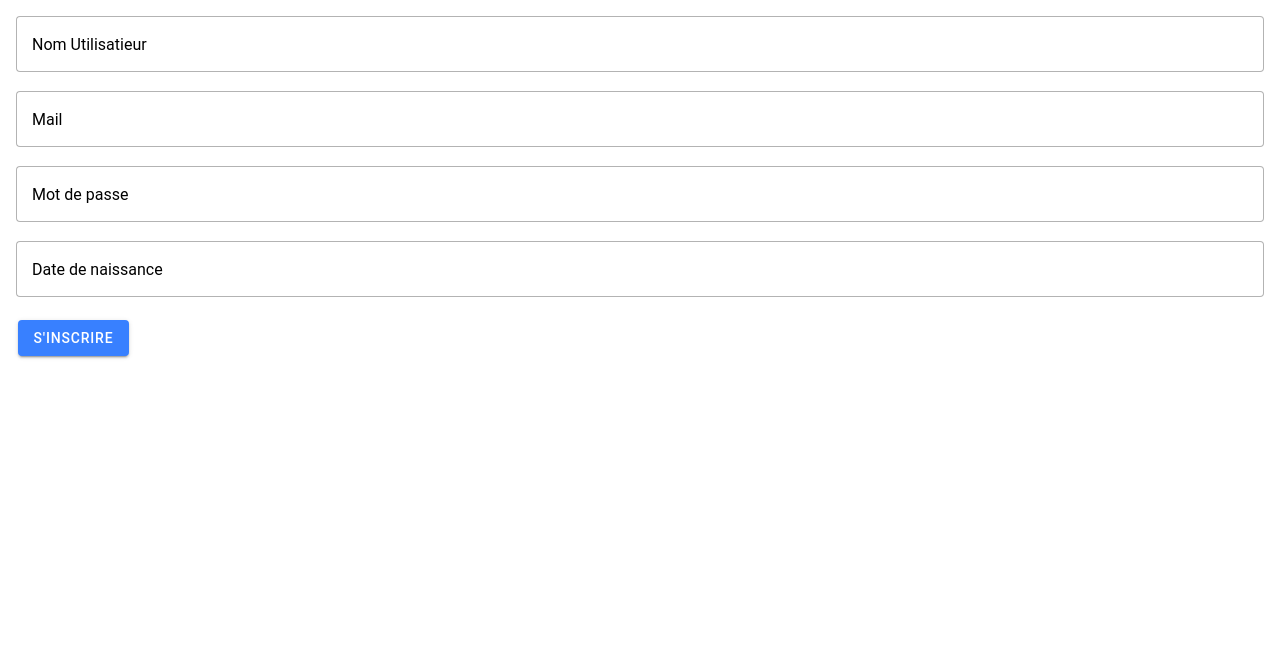
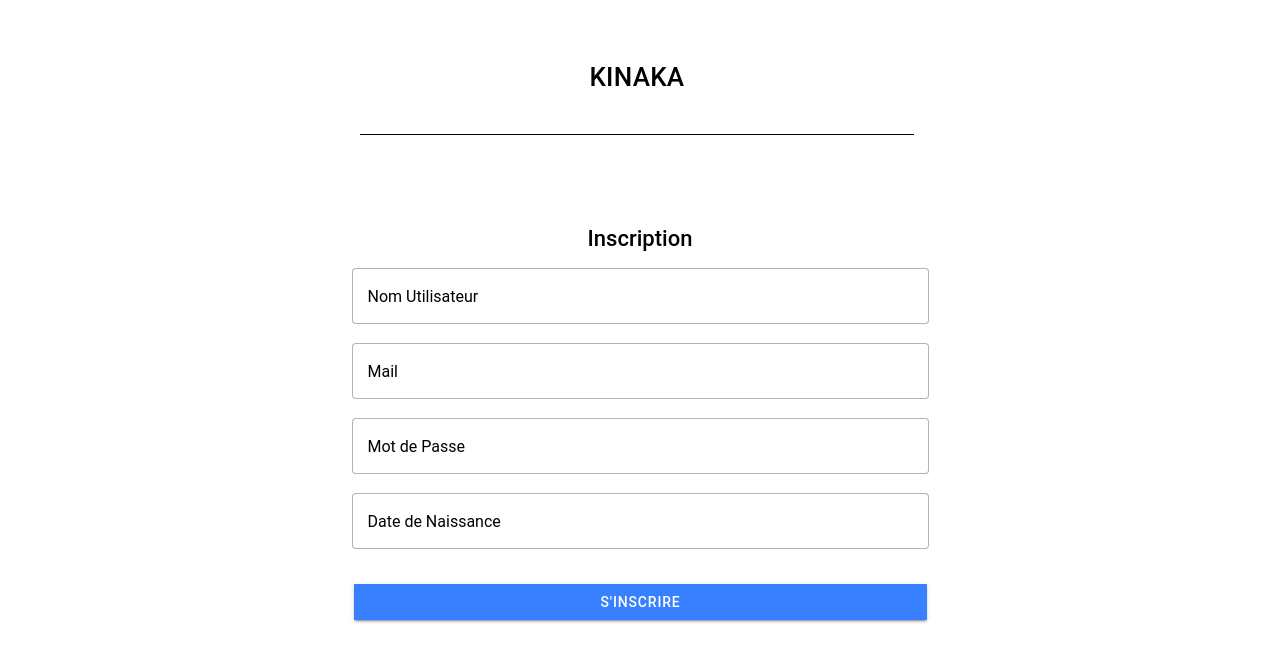
Before and after one commit to Maela1698/Kinaka-mobile, a React (Vite) app: page /inscription in a window 1280 px wide. Shown: the top 662 px of the page. Built offline with nearby package versions, Linux system fonts and the light colour scheme.

Commit message:
commit first

```diff
--- a/src/App.tsx
+++ b/src/App.tsx
@@ -1,8 +1,8 @@
 import { Redirect, Route } from 'react-router-dom';
 import { IonApp, IonRouterOutlet, setupIonicReact } from '@ionic/react';
 import { IonReactRouter } from '@ionic/react-router';
-import Home from './pages/Home';
 import Login from './pages/Login';
+
 
 /* Core CSS required for Ionic components to work properly */
 import '@ionic/react/css/core.css';
--- a/src/pages/Acceuil.tsx
+++ b/src/pages/Acceuil.tsx
@@ -1,6 +1,5 @@
 import React from 'react';
-import { IonButtons, IonContent, IonHeader, IonMenu, IonMenuButton, IonPage, IonTitle, IonToolbar } from '@ionic/react';
-import './style/main.css';
+import { IonButtons, IonCard, IonCardContent, IonCardHeader, IonCardSubtitle, IonCardTitle, IonContent, IonHeader, IonMenu, IonMenuButton, IonPage, IonTitle, IonToolbar } from '@ionic/react';
 
 function Acceuil() {
   return (
@@ -22,7 +21,16 @@ function Acceuil() {
             <IonTitle>Kinaka</IonTitle>
           </IonToolbar>
         </IonHeader>
-        <IonContent className="ion-padding">Bonjour Mr Ano tay pory fa mety huhuhu</IonContent>
+        <IonContent className="ion-padding">
+          <IonCard>
+            <IonCardHeader>
+              <IonCardTitle>Bonjour Mr Rojo</IonCardTitle>
+              <IonCardSubtitle>Bienvenue sur KINAKA</IonCardSubtitle>
+            </IonCardHeader>
+
+            <IonCardContent>Tirez parti de fonctionnalités intuitives pour télécharger des photos attrayantes de votre voiture, attirant ainsi l'attention des acheteurs. Vous avez également la possibilité de définir un prix compétitif et d'ajouter des informations supplémentaires pour mettre en valeur les caractéristiques uniques de votre véhicule.</IonCardContent>
+          </IonCard>
+        </IonContent>
       </IonPage>
     </>
   );
--- a/src/pages/Inscription.tsx
+++ b/src/pages/Inscription.tsx
@@ -1,7 +1,6 @@
 import React from 'react';
-import { IonButton, IonContent, IonInput, IonItem, IonList, IonText } from '@ionic/react';
+import { IonButton, IonCol, IonContent, IonGrid, IonInput, IonItem, IonList, IonRow, IonText, IonTitle } from '@ionic/react';
 import { useHistory } from 'react-router-dom';
-import './style/main.css';
 
 
 
@@ -15,15 +14,25 @@ const Inscription: React.FC = () => {
     return(
         <>
             <IonContent className="ion-padding">
-                <IonInput label="Nom Utilisatieur" labelPlacement="floating" fill="outline" required/>
-                <br/>
-                <IonInput label="Mail" labelPlacement="floating" fill="outline" type="email" required/>
-                <br/>
-                <IonInput label="Mot de passe" labelPlacement="floating" fill="outline" type="password" required/>
-                <br/>
-                <IonInput label="Date de naissance" labelPlacement="floating" fill="outline" type="date" required/>
-                <br/>
-                <IonButton onClick={handleInscriptionClick}>S'INSCRIRE</IonButton>
+                <IonGrid>
+                    <IonRow>
+                        <IonCol size="12" size-md="6" offset-md="3">
+                            <IonTitle className="ion-text-center ion-margin-top kinaka-title"><h1>KINAKA</h1></IonTitle>
+                            <h3 className="ion-text-center">Inscription</h3>
+                            <div className="ion-margin ion-margin-lg">
+                                <IonInput label="Nom Utilisateur" labelPlacement="floating" fill="outline"   />
+                                <br/>
+                                <IonInput label="Mail" labelPlacement="floating" fill="outline" type="email" placeholder="jhondoe@gmail.com" />
+                                <br/>
+                                <IonInput label="Mot de Passe" labelPlacement="floating" fill="outline" type="password" placeholder="mot de passe"/>
+                                <br/>
+                                <IonInput label="Date de Naissance" labelPlacement="floating" fill="outline" type="date"/>
+                                <br/>
+                                <IonButton expand="full" className="ion-margin-top secondary" onClick={handleInscriptionClick}>S'INSCRIRE</IonButton>
+                            </div>
+                        </IonCol>
+                    </IonRow>
+                </IonGrid>
             </IonContent>
         </>
     );
--- a/src/pages/Login.tsx
+++ b/src/pages/Login.tsx
@@ -1,7 +1,6 @@
-import React from 'react';
+import React, { useState } from 'react';
 import { IonButton, IonCard, IonCardContent, IonCol, IonContent, IonGrid, IonInput, IonItem, IonList, IonRow, IonText, IonTitle } from '@ionic/react';
 import { useHistory } from 'react-router-dom';
-import './style/main.css';
 import './style/login.css';
 
 
@@ -9,6 +8,8 @@ import './style/login.css';
 
 const Login: React.FC = () => {
     const history = useHistory();
+
+
 
     const handleInscriptionClick = () => {
         // Redirige vers la page d'inscription
@@ -28,15 +29,14 @@ const Login: React.FC = () => {
                         <IonCol size="12" size-md="6" offset-md="3">
                             <IonTitle className="ion-text-center ion-margin-top kinaka-title">KINAKA</IonTitle>
                             <div className="ion-margin ion-margin-lg">
-                            <IonInput label="Mail" labelPlacement="floating" fill="outline" type="email" required/>
+                            <IonInput label="Mail" labelPlacement="floating" fill="outline" type="email" placeholder="jhondoe@gmail.com" />
                             <br/>
-                            <IonInput label="Mot de Passe" labelPlacement="floating" fill="outline" type="password" required/>
+                            <IonInput label="Mot de Passe" labelPlacement="floating" fill="outline" type="password" placeholder="mot de passe"/>
                             <br/>
-                            <IonButton expand="full" onClick={goAcceuil} className="ion-margin-top">SE CONNECTER</IonButton>
+                            <IonButton expand="full" onClick={goAcceuil} className="ion-margin-top ">SE CONNECTER</IonButton>
                             <IonButton expand="full" className="ion-margin-top secondary" onClick={handleInscriptionClick}>S'INSCRIRE</IonButton>
                             </div>
                         </IonCol>
-
                     </IonRow>
                 </IonGrid>
             </IonContent>
--- /dev/null
+++ b/src/pages/style/inscription.css
@@ -0,0 +1,7 @@
+.kinaka-title {
+    border-bottom: 1px solid #000;
+    padding-bottom: 5%;
+    margin-bottom: 15%;
+    margin-right: 5%;
+    margin-left: 4%;
+  }
--- a/src/pages/style/main.css
+++ /dev/null
@@ -1,3 +0,0 @@
-ion-content{
-
-}
```
